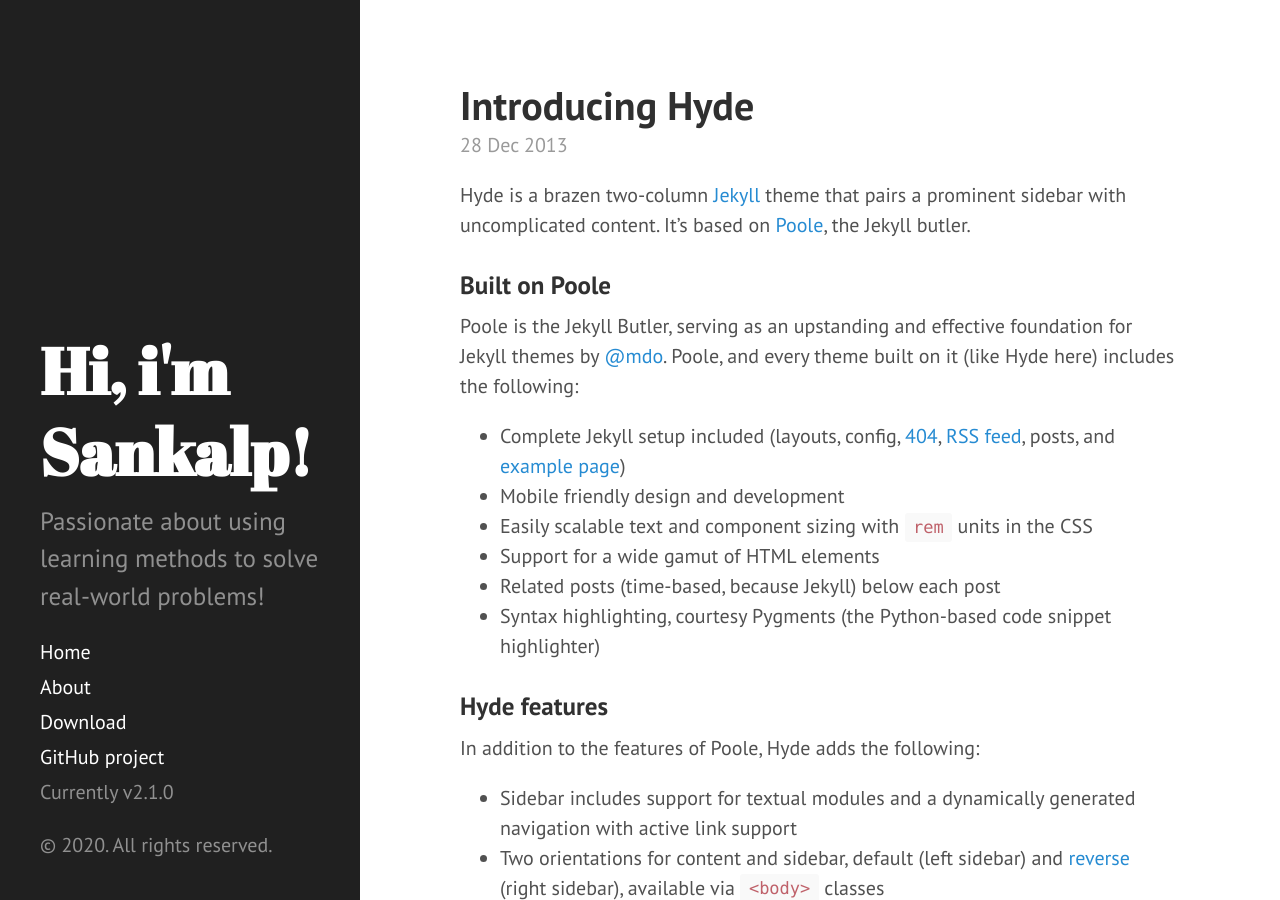
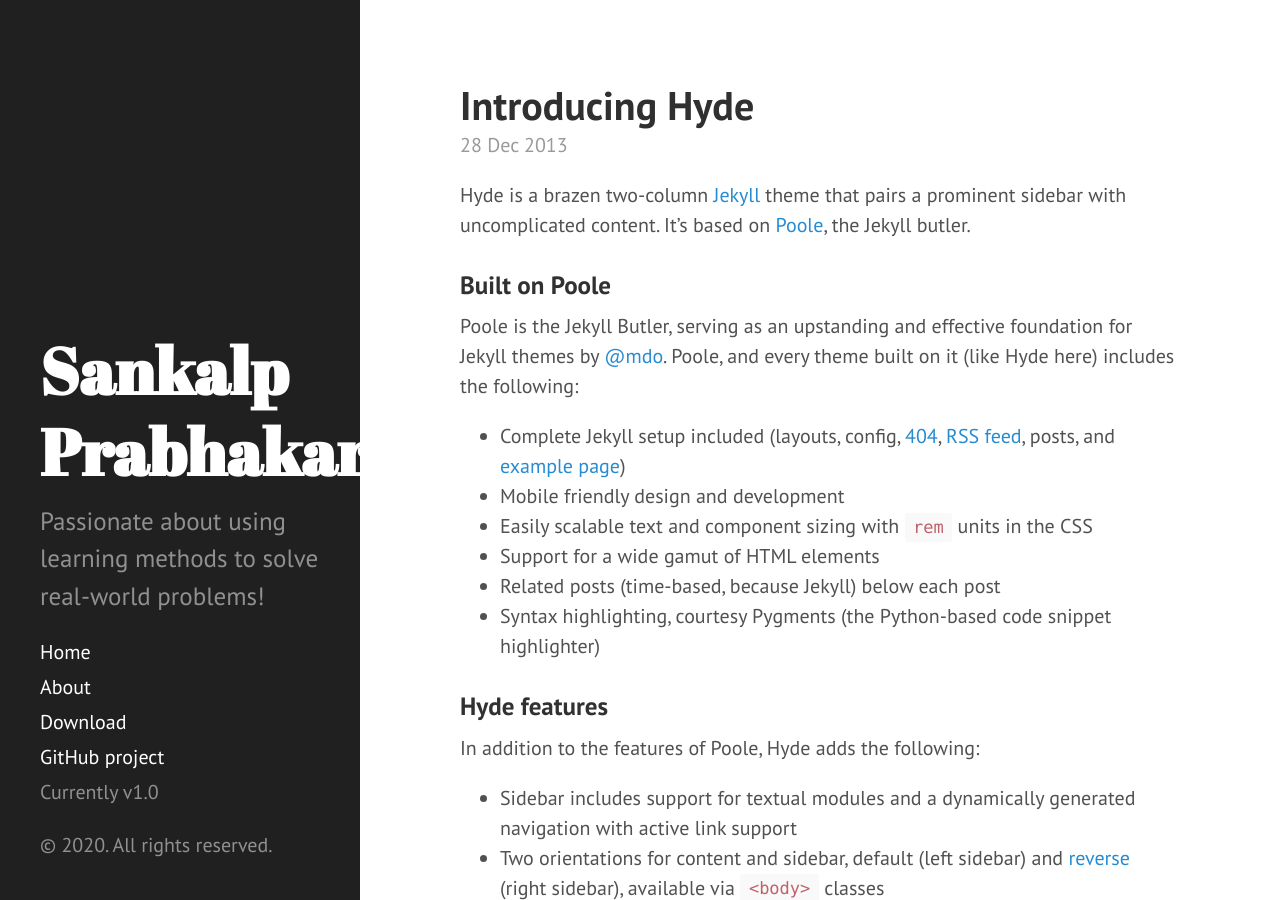
Before and after one commit to sankalp-prabhakar/sankalp-prabhakar.github.io, a Jekyll site: the page built from index.html, in a window 1280 px wide and 900 px high. Built offline with Jekyll 4.4.1, drawn with Linux system fonts in a browser that asks for light colours; the list of posts is cut into pages by our own code.

Commit message:
baseline commit #6

```diff
--- a/_config.yml
+++ b/_config.yml
@@ -6,7 +6,7 @@ highlighter:      rouge
 permalink:        pretty
 
 # Setup
-title:            Hi, i'm Sankalp!
+title:            Sankalp Prabhakar
 description:      'Passionate about using learning methods to solve real-world problems!'
 url:              https://sankalp-prabhakar.github.io
 baseurl:          /
@@ -18,7 +18,7 @@ author:
 paginate:         1
 
 # Custom vars
-version:          2.1.0
+version:          1.0
 
 github:
   repo:           https://github.com/sankalp-prabhakar/sankalp-prabhakar.github.io
```
